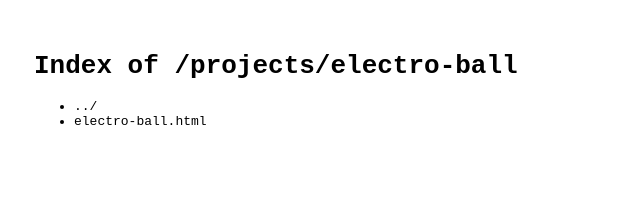
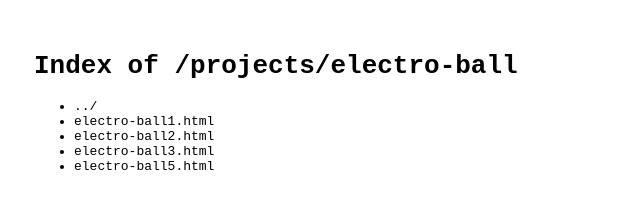
Before and after one commit to kamiljk/kjk-com-MINIMUS, a plain HTML site: page projects/electro-ball/index.html in a window 1280 px wide. Shown: the whole page, without its empty margins (0-640 px from the left). Drawn offline with Linux system fonts and the light colour scheme.

Commit message:
Add electro-ball3.html with sphere and discharge animations; update index.html links

```diff
--- a/projects/electro-ball/index.html
+++ b/projects/electro-ball/index.html
@@ -13,7 +13,10 @@
     <h1>Index of /projects/electro-ball</h1>
     <ul>
       <li><a href="../">../</a></li>
-      <li><a href="./electro-ball.html">electro-ball.html</a></li>
+      <li><a href="./electro-ball1.html">electro-ball1.html</a></li>
+      <li><a href="./electro-ball2.html">electro-ball2.html</a></li>
+      <li><a href="./electro-ball3.html">electro-ball3.html</a></li>
+      <li><a href="./electro-ball5.html">electro-ball5.html</a></li>
     </ul>
   </body>
 </html>
```
Also changed, not shown: projects/electro-ball/electro-ball3.html (renamed from projects/electro-ball/electro-ball.html).
